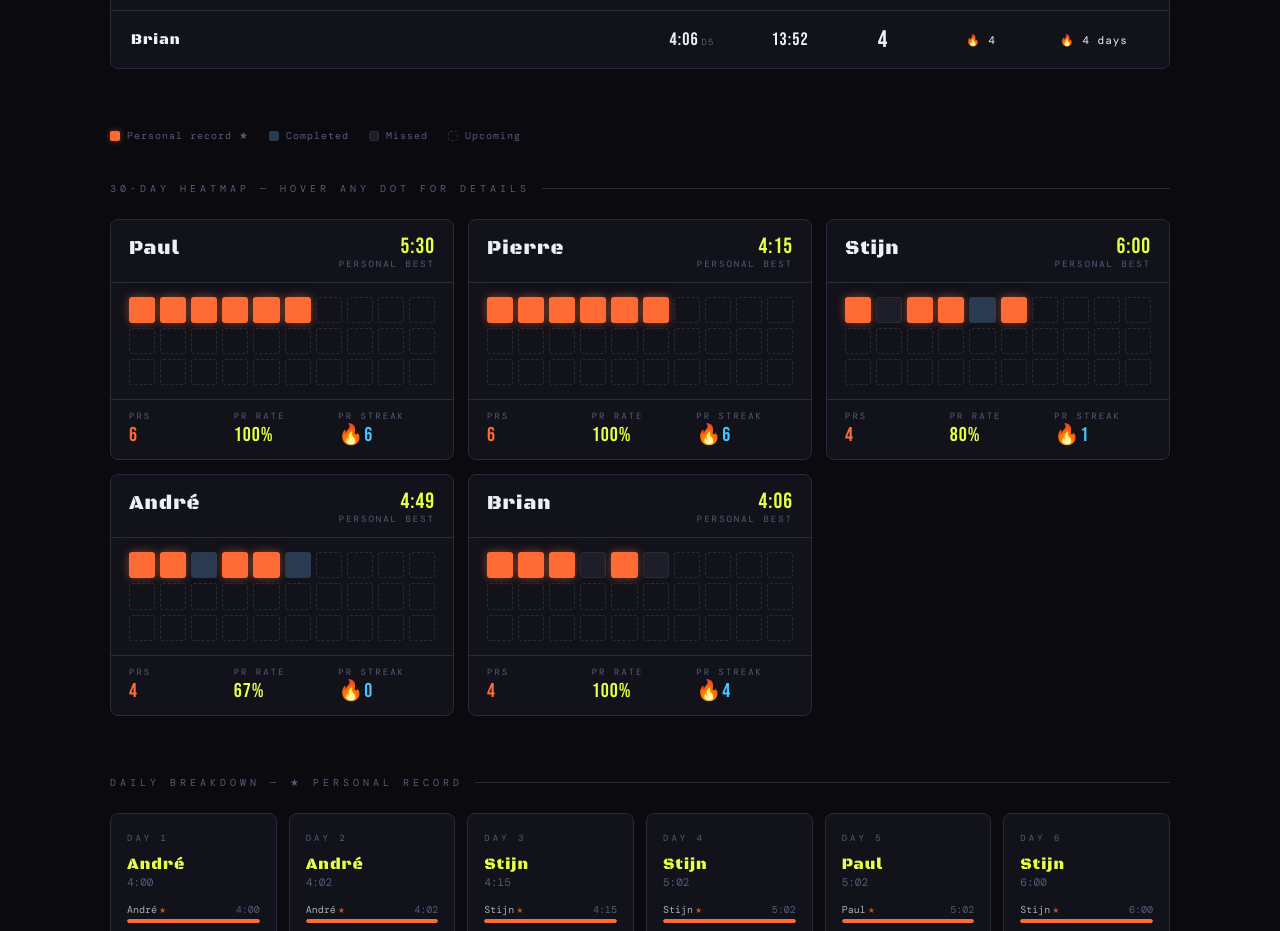
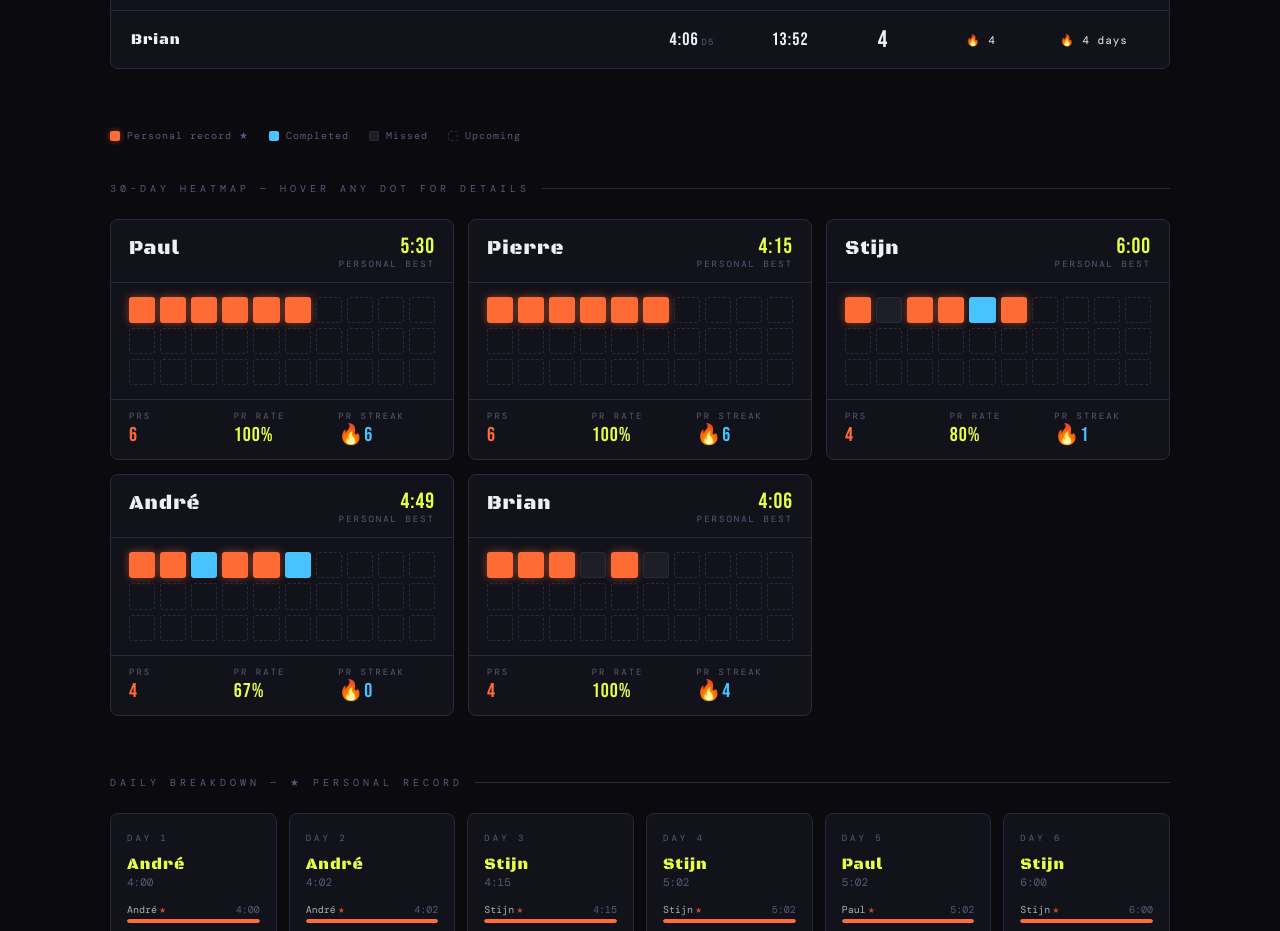
Before and after one commit to web-tailor/planking-challenge, a Nuxt app: page / in a window 1280 px wide. Shown: the part 1260-2191 px from the top of the page. Built offline with nearby package versions, Linux system fonts and the light colour scheme.

Commit message:
better colour for attended days

```diff
--- a/app.vue
+++ b/app.vue
@@ -448,7 +448,7 @@ h1 span { color: var(--accent); }
 .pip:hover { transform: scale(1.4); z-index: 10; }
 
 .pip.pr     { background: var(--pr-color); box-shadow: 0 0 8px rgba(255,107,53,0.5); }
-.pip.ok     { background: #2a3a50; }
+.pip.ok     { background: var(--streak-color); }
 .pip.miss   { background: #1e1e28; border: 1px solid var(--border); }
 .pip.future { background: transparent; border: 1px dashed #2a2a3a; }
 
--- a/pages/index.vue
+++ b/pages/index.vue
@@ -23,7 +23,7 @@ const { athletes, completedDays, podiumOrder, alltimeOrder, stats } = usePlankDa
         Personal record ★
       </div>
       <div class="legend-item">
-        <div class="legend-pip" style="background:#2a3a50"></div>
+        <div class="legend-pip" style="background:var(--streak-color)"></div>
         Completed
       </div>
       <div class="legend-item">
```
